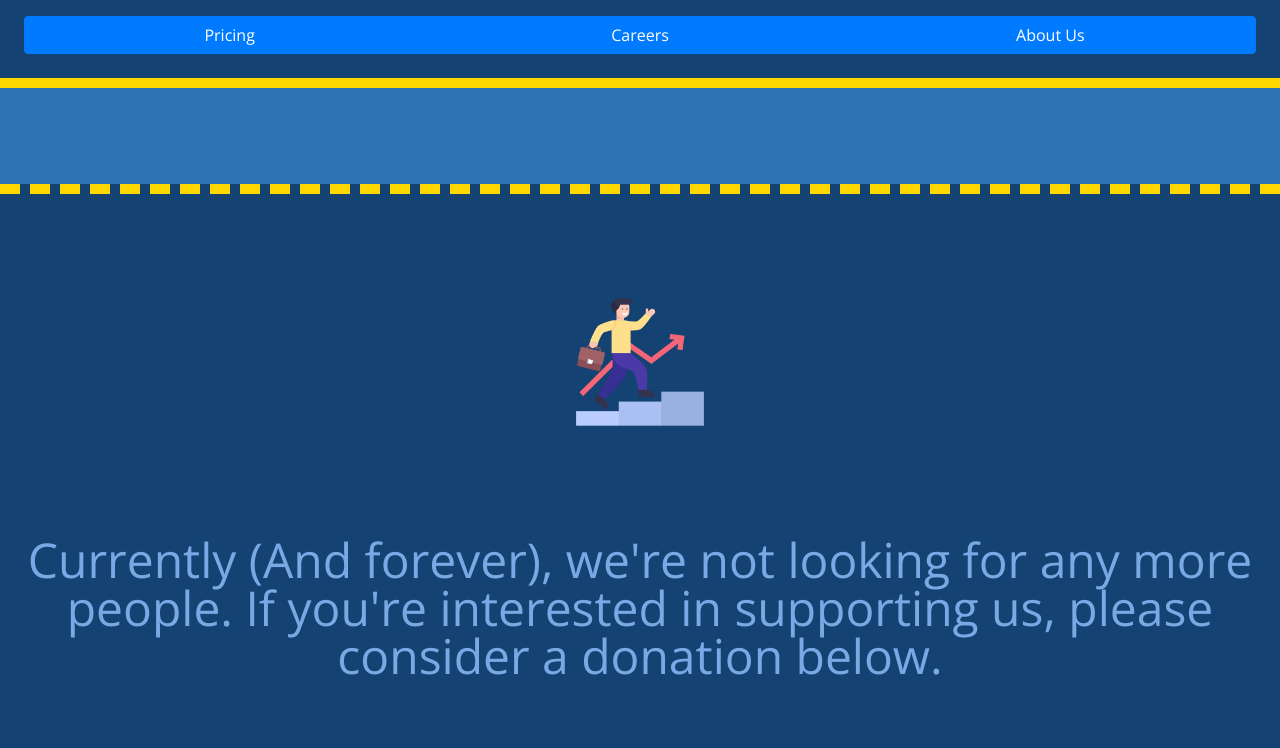
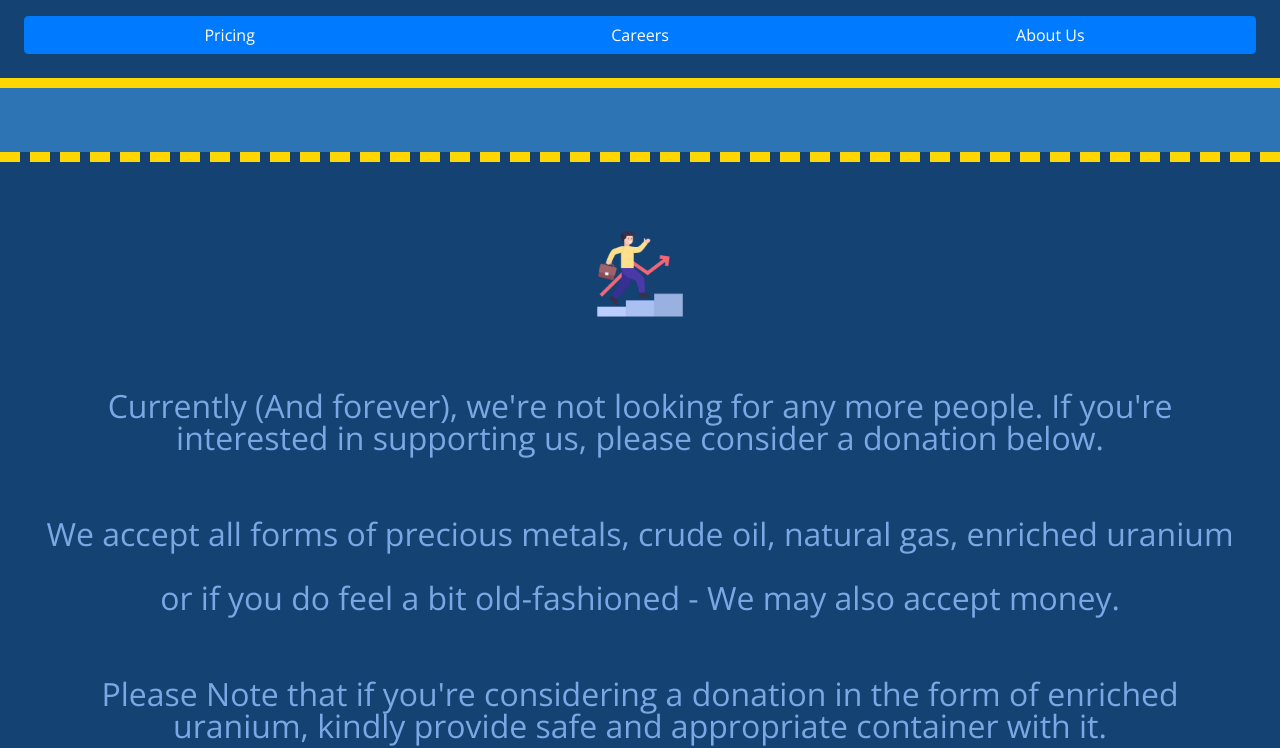
Before and after one commit to Dorionite/dorionite.github.io, a plain HTML site: page careers.html in a window 1280 px wide. Shown: the part 72-820 px from the top of the page. Drawn offline with nearby package versions, Linux system fonts and the light colour scheme.

Commit message:
Add files via upload

```diff
--- a/app.css
+++ b/app.css
@@ -210,7 +210,7 @@ nav {
     color: #7aa8e4;
     margin-top: 3em;
     background-color: #0A2647;
-    font-size: 3em;
+    font-size: 2em;
     text-align: center;
     font-family: 'Palatino', sans-serif;
     padding: 0.5em;
@@ -281,7 +281,8 @@ footer {
 
 .maincontent {
     margin-top: 2em;
-    font-size: 3em;
+    padding: 0em 1em 0em 1em;
+    font-size: 2em;
     background-color: #144272;
     text-align: center;
     font-family: 'Open Sans', sans-serif;
--- a/careers.html
+++ b/careers.html
@@ -41,10 +41,11 @@
             </p>
             <br>
             <br>
-            <p> We accept all forms of precious metals, crude oil, natural gas, enriched uranium or if you do feel a
-                bit
-                old-fashioned - We may also accept money.
-            </p>
+            <p> We accept all forms of precious metals, crude oil, natural gas, enriched uranium</p>
+            <br>
+            <p>or if you do feel a
+                bit old-fashioned - We may also accept money.</p>
+
 
             <br>
             <br>
```
